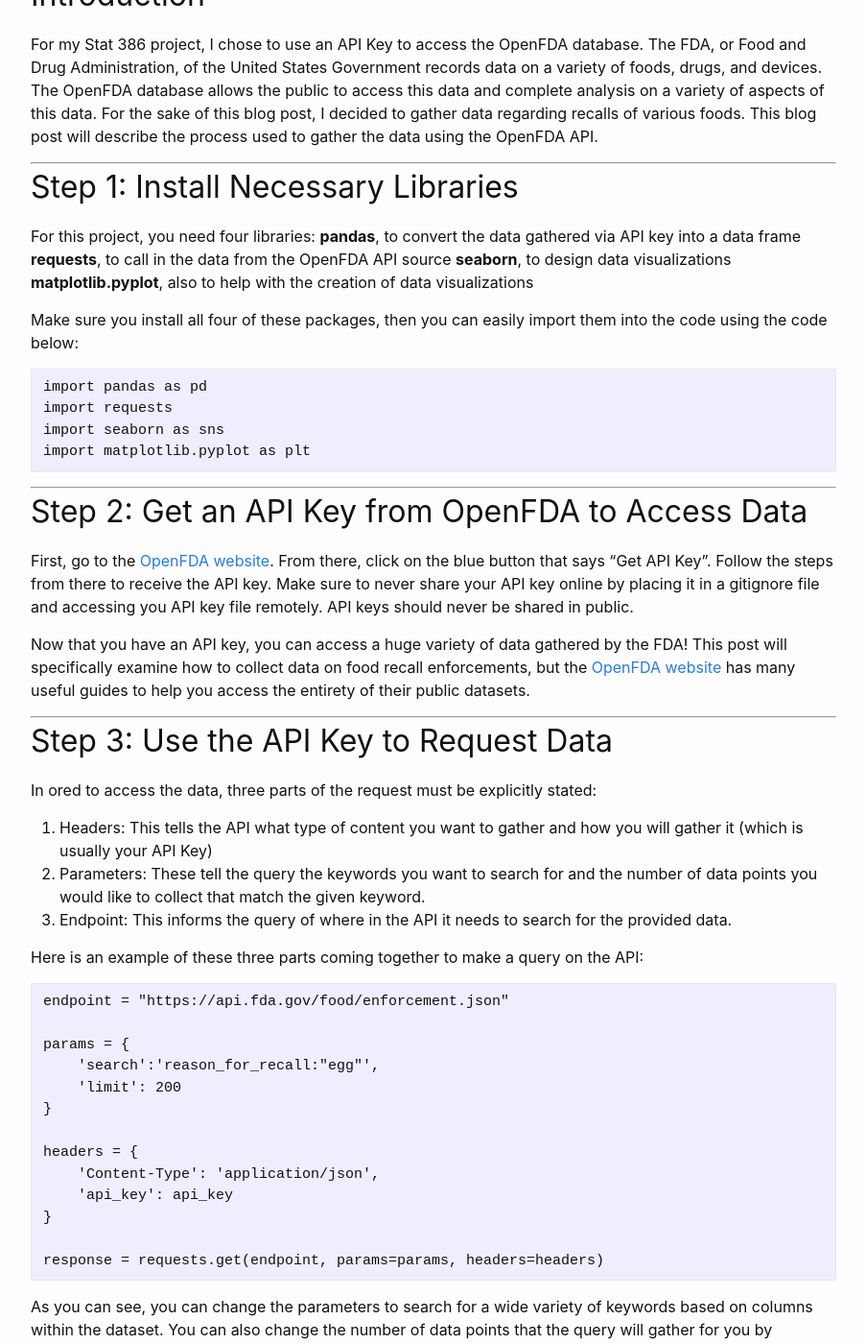
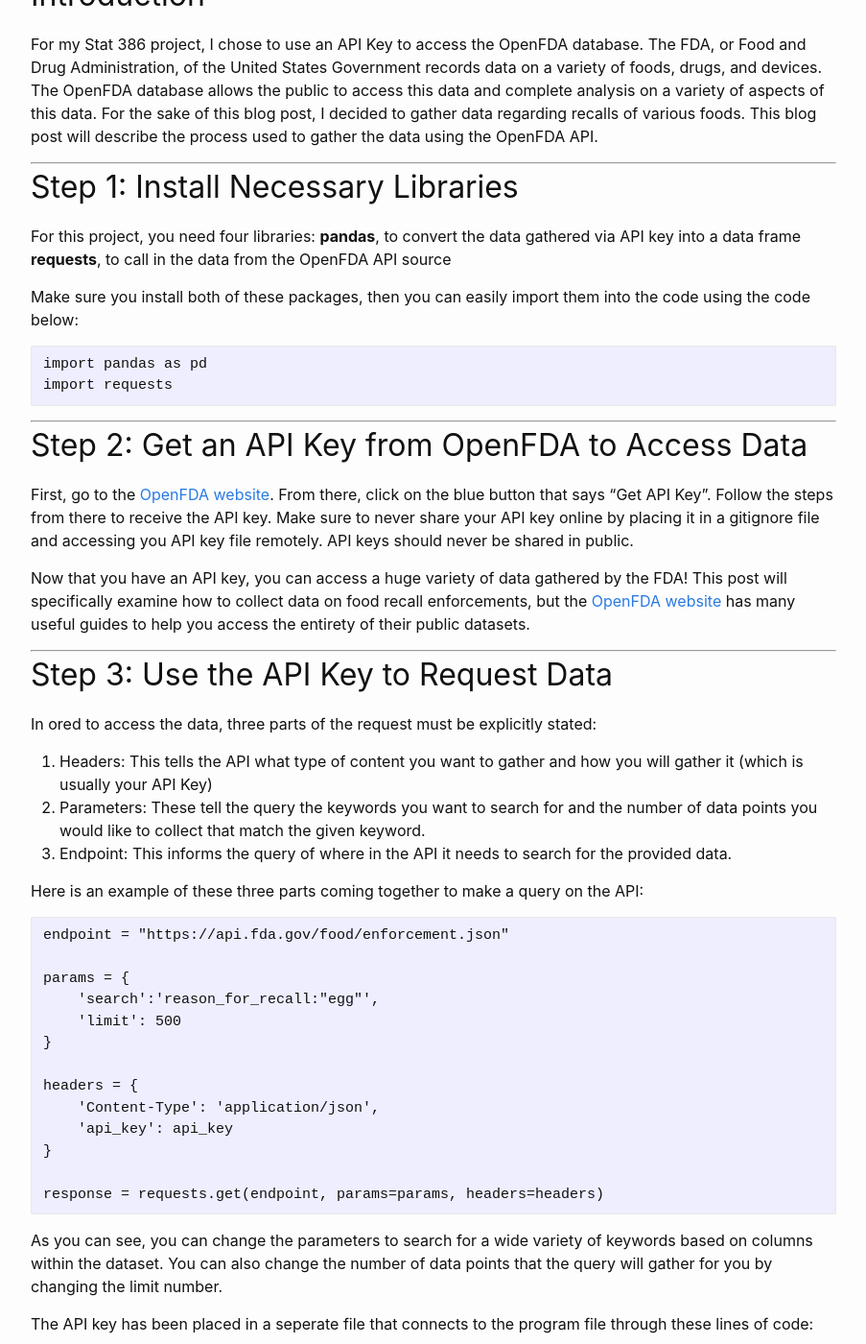
Before and after one commit to huntercroxall/huntercroxall.github.io, a Jekyll site: the page built from _posts/2023-12-12-stat386-data-collection.md, in a window 1280 px wide and 1400 px high, scrolled down 478 px. Shown: the whole window at 96% size, without its empty margins (188-1091 px from the left). Built offline with Jekyll 4.4.1, drawn with Linux system fonts in a browser that asks for light colours; comment, search, counter and statistics services are not loaded; some of the changed text lies outside the part shown.

Commit message:
patched a few issues 2023-12-12-stat386-data-collection.md

````diff
--- a/_posts/2023-12-12-stat386-data-collection.md
+++ b/_posts/2023-12-12-stat386-data-collection.md
@@ -19,15 +19,11 @@ foods. This blog post will describe the process used to gather the data using th
 For this project, you need four libraries:
 **pandas**, to convert the data gathered via API key into a data frame
 **requests**, to call in the data from the OpenFDA API source
-**seaborn**, to design data visualizations
-**matplotlib.pyplot**, also to help with the creation of data visualizations
 
-Make sure you install all four of these packages, then you can easily import them into the code using the code below:
+Make sure you install both of these packages, then you can easily import them into the code using the code below:
 ```
 import pandas as pd
 import requests
-import seaborn as sns
-import matplotlib.pyplot as plt
 ```
 
 ---
@@ -51,7 +47,7 @@ endpoint = "https://api.fda.gov/food/enforcement.json"
 
 params = {
     'search':'reason_for_recall:"egg"',
-    'limit': 200
+    'limit': 500
 }
 
 headers = {
@@ -83,4 +79,4 @@ With that, you can now manipulate the data frame in the same way that you would
 ---
 ---
 
-### These are all of the steps I took to query the OpenFDA API. All of the data is in string form, which I did not need to change for my analysis, but for help on changing data types and other cleaning methods, see [Python for Data Analysis](https://wesmckinney.com/book/data-cleaning).
+### These are all of the steps I took to query the OpenFDA API. All of the data is in string form, which can easily changed using methods described in this super useful online book, [Python for Data Analysis](https://wesmckinney.com/book/data-cleaning).
````
